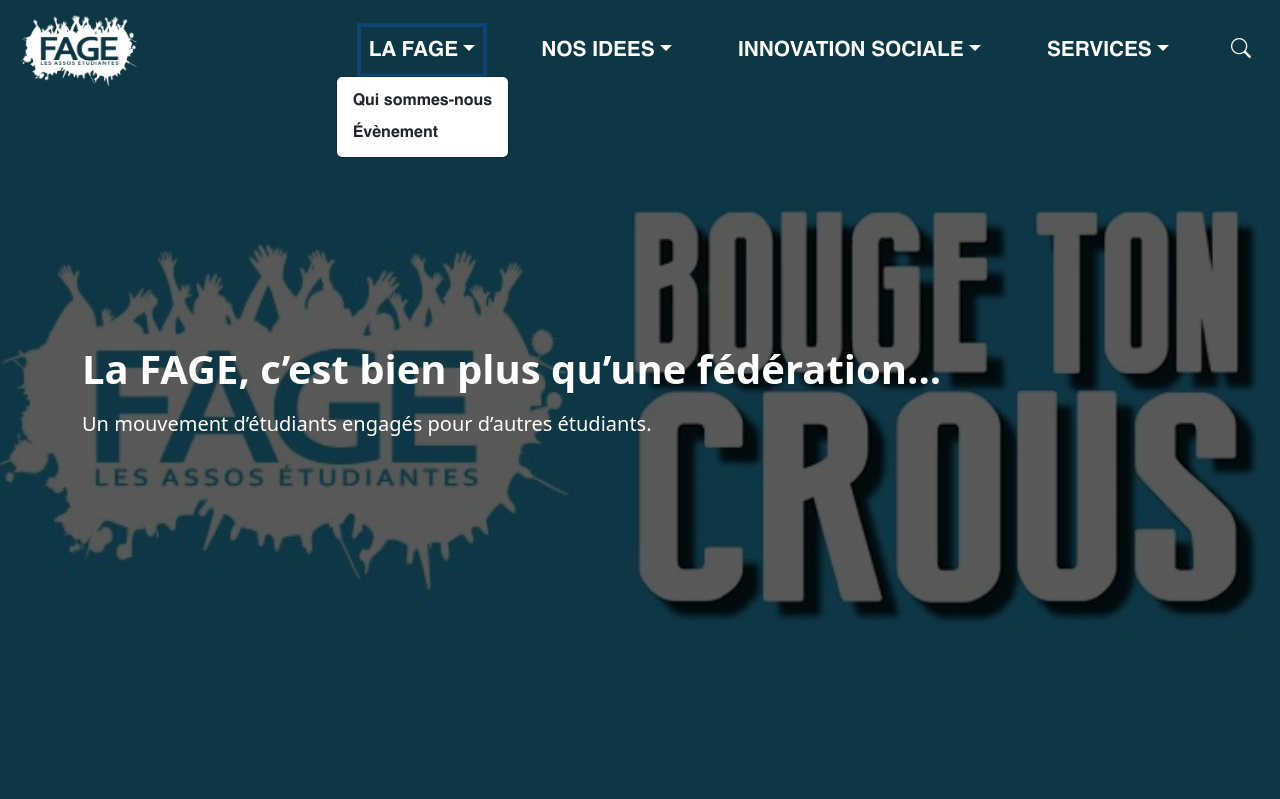
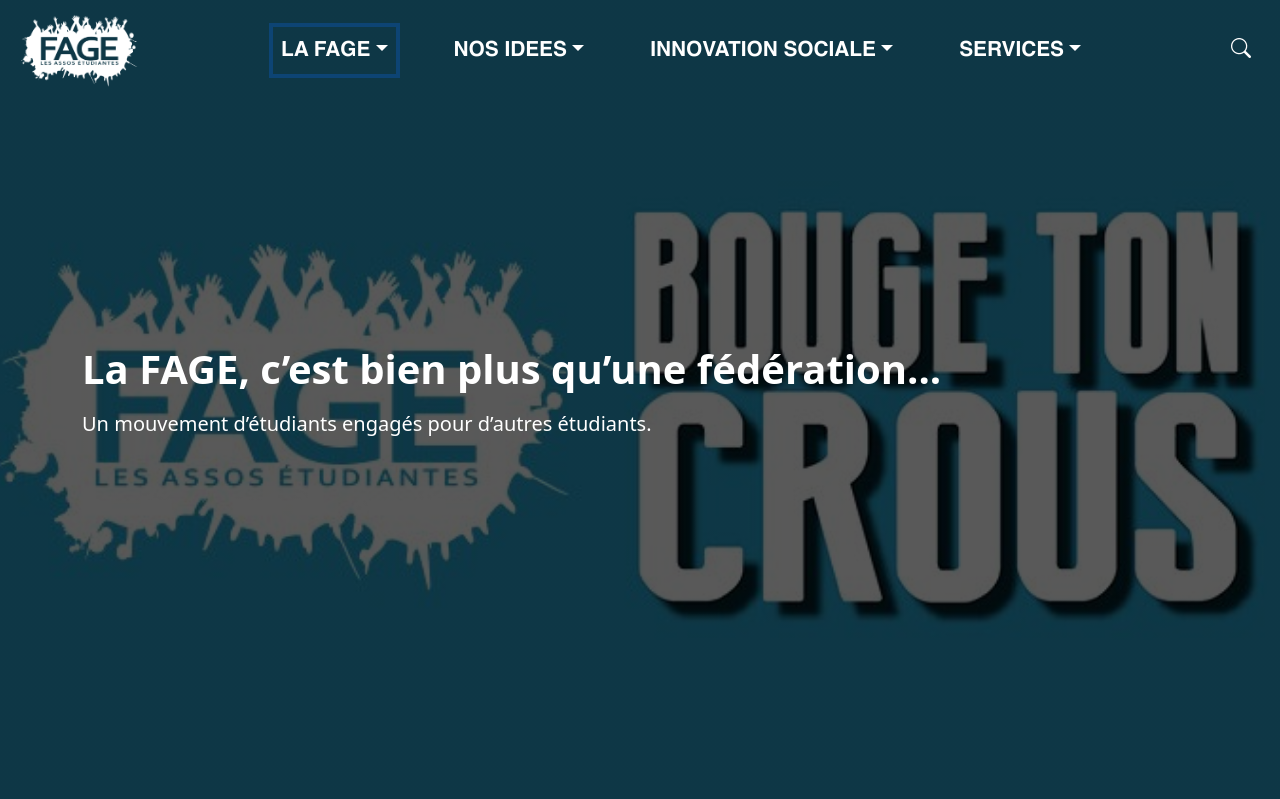
Before and after one commit to DOUZI-Anass/SAE-HTML, a PHP site: page / in a window 1280 px wide, after a click on "LA FAGE". Shown: the top 799 px of the page. Run offline with PHP 8.4, Linux system fonts and the light colour scheme.

Commit message:
Ajout lien photo ajout lien réseau modification navbar --> déplacer vers le milieu, change le comportement lorsqu'on passe sur un élément principal

```diff
--- a/assets/style.css
+++ b/assets/style.css
@@ -49,22 +49,91 @@
     height: 75px;
     filter: brightness(0) invert(1);
 }
+/*=============================
+=      NAVBAR DROPDOWN        =
+=============================*/
+
+/* Affiche la sous-liste quand on survole le parent */
+.nav-item.dropdown:hover .dropdown-menu {
+    display: block;
+    margin-top: 0; /* évite un petit décalage visuel */
+}
+
+/* Style de la sous-liste */
+.dropdown-menu {
+    background-color: white;  /* fond clair pour le contraste */
+    border: none;
+    box-shadow: 0 4px 10px rgba(0,0,0,0.15);
+    min-width: 200px; /* largeur plus grande */
+    border-radius: 6px;
+    transition: opacity 0.3s ease;
+}
+
+/* Style des liens dans la sous-liste */
+.dropdown-menu .dropdown-item {
+    color: #333;
+    font-weight: 500;
+    font-size: 1rem;
+    padding: 10px 15px;
+    transition: all 0.3s ease;
+}
+
+/* Au survol d’un élément du menu */
+.dropdown-menu .dropdown-item:hover {
+    color: #217aa6; /* bleu clair */
+    text-decoration: underline;
+    font-weight: 600;
+}
+
+/* Centre la navbar principale */
+.navbar-nav {
+    margin-left: auto;
+    margin-right: auto;
+}
+
+/* Évite que le menu soit trop à droite à cause du bouton recherche */
+#searchBtn, #searchInput {
+    margin-left: 20px;
+}
+
+
+
+/* Forcer la fermeture du menu si on ne survole plus */
+.nav-item.dropdown .dropdown-menu.show {
+    display: none !important;
+}
+
+/* Afficher uniquement au survol */
+.nav-item.dropdown:hover .dropdown-menu {
+    display: block !important;
+}
 
 /*=============================
 =        SEARCH BUTTON        =
 =============================*/
+
+
+/* Champ de recherche */
 #searchInput {
+    position: absolute;
+    right: 80px; /* ajuste selon ton bouton */
+    top: 50%;
+    transform: translateY(-50%);
     display: none;
     width: 220px;
     padding: 6px 12px;
     border-radius: 4px;
     border: 1px solid #ccc;
     font-size: 1rem;
-    transition: 0.3s;
+    background-color: white;
+    transition: opacity 0.3s ease;
+    opacity: 0;
 }
 
-#searchInput.show { display: inline-block; }
-
+#searchInput.show {
+    display: block;
+    opacity: 1;
+}
 /*=============================
 =            HERO             =
 =============================*/
--- a/footer.php
+++ b/footer.php
@@ -4,7 +4,23 @@
         <div class="row gy-4 text-center text-md-start">
             <div class="col-md-3"><img src="assets/image/LogoFageBlanc.png" class="footer-logo mb-3" alt="Logo"></div>
             <div class="col-md-3"><h5>LA FAGE</h5><ul class="list-unstyled"><li>Qui sommes-nous ?</li><li>Nos idées</li><li>Innovation sociale</li><li>Service</li></ul></div>
-            <div class="col-md-3"><h5>Suivez-nous</h5><div class="d-flex gap-3 fs-4 justify-content-center justify-content-md-start"><i class="bi bi-facebook"></i><i class="bi bi-twitter-x"></i><i class="bi bi-linkedin"></i></div></div>
+<div class="col-md-3">
+  <h5>Suivez-nous</h5>
+  <div class="d-flex gap-3 fs-4 justify-content-center justify-content-md-start">
+    <a href="https://www.facebook.com/fage.fr" target="_blank" aria-label="Facebook" style="color: inherit; text-decoration: none;">
+      <i class="bi bi-facebook"></i>
+    </a>
+    <a href="https://x.com/La_FAGE" target="_blank" aria-label="X (Twitter)" style="color: inherit; text-decoration: none;">
+      <i class="bi bi-twitter-x"></i>
+    </a>
+    <a href="https://www.linkedin.com/company/la-fage/" target="_blank" aria-label="LinkedIn" style="color: inherit; text-decoration: none;">
+      <i class="bi bi-linkedin"></i>
+    </a>
+    <a href="https://www.instagram.com/la_fage/" target="_blank" aria-label="Instagram" style="color: inherit; text-decoration: none;">
+      <i class="bi bi-instagram"></i>
+    </a>
+  </div>
+</div>
             <div class="col-md-3"><h5>Contact</h5><p>79 rue Périer, 92120 Montrouge</p><p>Tél : 01 40 33 70 70</p></div>
         </div>
         <hr class="my-4">
--- a/header.php
+++ b/header.php
@@ -16,7 +16,7 @@
 
 <!-- HEADER -->
 <nav class="navbar navbar-expand-lg fixed-top px-3" id="navbar">
-    <a class="navbar-brand" href="#"><img src="assets/image/LogoFageBlanc.png" class="logo-img" alt="Logo"></a>
+    <a class="navbar-brand" href="index.php"><img src="assets/image/LogoFageBlanc.png" class="logo-img" alt="Logo"></a>
     <button class="navbar-toggler text-white" type="button" data-bs-toggle="collapse" data-bs-target="#menu">
         <span class="navbar-toggler-icon"></span>
     </button>
```
